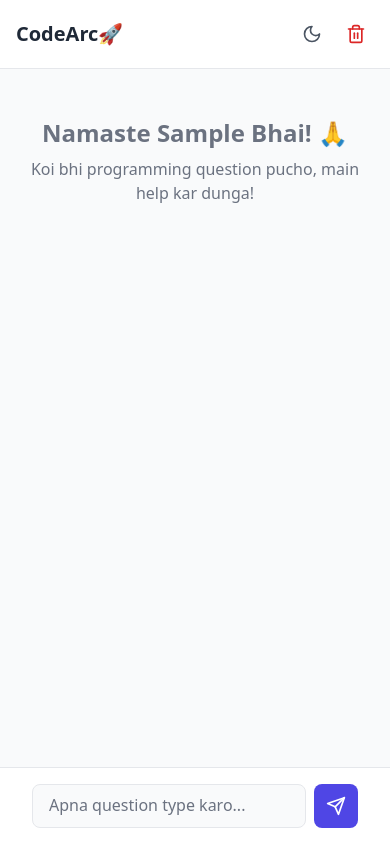
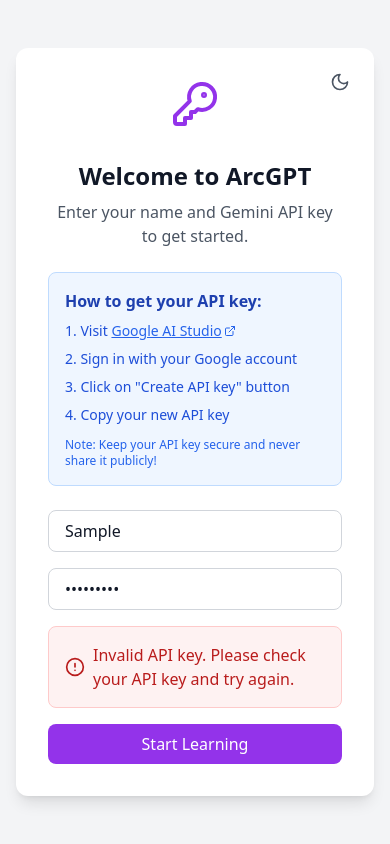
Before and after one commit to 0xarchit/CodeArc, a React (Vite) app: page / in a window 390 px wide. Both pictures are taken after typing "Sample", "Sample123" into the empty fields and a click on the button "Start Learning". Built offline with nearby package versions, Linux system fonts and the light colour scheme; no server answers.

Commit message:
Implement more functions

```diff
--- a/src/components/ApiKeyInput.tsx
+++ b/src/components/ApiKeyInput.tsx
@@ -1,40 +1,65 @@
 import React, { useState } from 'react';
-import { KeyRound, ExternalLink } from 'lucide-react';
+import { KeyRound, ExternalLink, AlertCircle, Sun, Moon } from 'lucide-react';
 import { useStore } from '../store/useStore';
 
 export const ApiKeyInput: React.FC = () => {
   const [key, setKey] = useState('');
   const [name, setName] = useState('');
-  const { setApiKey, setUserName } = useStore();
+  const [isValidating, setIsValidating] = useState(false);
+  const { setApiKey, setUserName, error, clearError, isDarkMode, toggleDarkMode } = useStore();
 
-  const handleSubmit = (e: React.FormEvent) => {
+  const handleSubmit = async (e: React.FormEvent) => {
     e.preventDefault();
     if (key.trim() && name.trim()) {
-      setApiKey(key.trim());
-      setUserName(name.trim());
-      // No navigation needed; App.tsx handles the switch
+      setIsValidating(true);
+      clearError();
+      const isValid = await setApiKey(key.trim());
+      if (isValid) {
+        setUserName(name.trim());
+      }
+      setIsValidating(false);
     }
   };
 
   return (
-    <div className="min-h-screen flex items-center justify-center bg-gray-100 p-4">
-      <div className="bg-white p-8 rounded-xl shadow-lg max-w-md w-full">
-        <div className="flex items-center justify-center mb-8">
-          <KeyRound className="w-12 h-12 text-purple-600" />
+    <div className={`min-h-screen flex items-center justify-center ${isDarkMode ? 'bg-gray-900' : 'bg-gray-100'} p-4`}>
+      <div className={`${isDarkMode ? 'bg-gray-800' : 'bg-white'} p-8 rounded-xl shadow-lg max-w-md w-full relative`}>
+        <button
+          onClick={toggleDarkMode}
+          className={`absolute top-4 right-4 p-2 rounded-lg transition-colors ${
+            isDarkMode
+              ? 'hover:bg-gray-700 text-gray-200'
+              : 'hover:bg-gray-100 text-gray-600'
+          }`}
+          title="Toggle dark mode"
+        >
+          {isDarkMode ? (
+            <Sun className="w-5 h-5" />
+          ) : (
+            <Moon className="w-5 h-5" />
+          )}
+        </button>
+
+        <div className="flex justify-center mb-8">
+          <KeyRound className={`w-12 h-12 ${isDarkMode ? 'text-purple-400' : 'text-purple-600'}`} />
         </div>
-        <h1 className="text-2xl font-bold text-center mb-2">Welcome to ArcGPT</h1>
-        <p className="text-gray-600 text-center mb-6">
-          Tumhara programming guru! Enter your name and Gemini API key to get started.
+        <h1 className={`text-2xl font-bold text-center mb-2 ${isDarkMode ? 'text-white' : 'text-gray-900'}`}>
+          Welcome to ArcGPT
+        </h1>
+        <p className={`text-center mb-6 ${isDarkMode ? 'text-gray-300' : 'text-gray-600'}`}>
+          Enter your name and Gemini API key to get started.
         </p>
 
-        <div className="bg-blue-50 border border-blue-200 rounded-lg p-4 mb-6">
-          <h2 className="font-semibold text-blue-800 mb-2">How to get your API key:</h2>
-          <ol className="text-sm text-blue-700 space-y-2 list-decimal list-inside">
+        <div className={`${isDarkMode ? 'bg-blue-900/20 border-blue-800' : 'bg-blue-50 border-blue-200'} border rounded-lg p-4 mb-6`}>
+          <h2 className={`font-semibold ${isDarkMode ? 'text-blue-300' : 'text-blue-800'} mb-2`}>
+            How to get your API key:
+          </h2>
+          <ol className={`text-sm ${isDarkMode ? 'text-blue-300' : 'text-blue-700'} space-y-2 list-decimal list-inside`}>
             <li>Visit <a
               href="https://aistudio.google.com/app/apikey"
               target="_blank"
               rel="noopener noreferrer"
-              className="text-blue-600 hover:text-blue-800 underline inline-flex items-center"
+              className={`${isDarkMode ? 'text-blue-400 hover:text-blue-300' : 'text-blue-600 hover:text-blue-800'} underline inline-flex items-center`}
             >
               Google AI Studio <ExternalLink className="w-3 h-3 ml-0.5" />
             </a></li>
@@ -42,7 +67,9 @@
             <li>Click on "Create API key" button</li>
             <li>Copy your new API key</li>
           </ol>
-          <p className="mt-3 text-xs text-blue-600">Note: Keep your API key secure and never share it publicly!</p>
+          <p className={`mt-3 text-xs ${isDarkMode ? 'text-blue-400' : 'text-blue-600'}`}>
+            Note: Keep your API key secure and never share it publicly!
+          </p>
         </div>
 
         <form onSubmit={handleSubmit} className="space-y-4">
@@ -51,8 +78,12 @@
               type="text"
               value={name}
               onChange={(e) => setName(e.target.value)}
-              placeholder="Apna naam daal do (e.g., Rohan)"
-              className="w-full px-4 py-2 border border-gray-300 rounded-lg focus:ring-2 focus:ring-purple-500 focus:border-transparent outline-none mb-4"
+              placeholder="Enter your name"
+              className={`w-full px-4 py-2 border rounded-lg focus:ring-2 focus:ring-purple-500 focus:border-transparent outline-none mb-4 ${
+                isDarkMode
+                  ? 'bg-gray-700 border-gray-600 text-white placeholder-gray-400'
+                  : 'bg-white border-gray-300 text-gray-900 placeholder-gray-500'
+              }`}
               required
             />
             <input
@@ -60,15 +91,34 @@
               value={key}
               onChange={(e) => setKey(e.target.value)}
               placeholder="Enter your Gemini API key"
-              className="w-full px-4 py-2 border border-gray-300 rounded-lg focus:ring-2 focus:ring-purple-500 focus:border-transparent outline-none"
+              className={`w-full px-4 py-2 border rounded-lg focus:ring-2 focus:ring-purple-500 focus:border-transparent outline-none ${
+                isDarkMode
+                  ? 'bg-gray-700 border-gray-600 text-white placeholder-gray-400'
+                  : 'bg-white border-gray-300 text-gray-900 placeholder-gray-500'
+              }`}
               required
             />
           </div>
+
+          {error && (
+            <div className={`flex items-center gap-2 p-4 ${
+              isDarkMode ? 'bg-red-900/20 border-red-800' : 'bg-red-50 border-red-200'
+            } border rounded-lg ${
+              isDarkMode ? 'text-red-300' : 'text-red-700'
+            }`}>
+              <AlertCircle className="w-5 h-5 flex-shrink-0" />
+              <p className="flex-1">{error}</p>
+            </div>
+          )}
+
           <button
             type="submit"
-            className="w-full bg-purple-600 text-white py-2 px-4 rounded-lg hover:bg-purple-700 transition-colors"
+            disabled={isValidating}
+            className={`w-full bg-purple-600 text-white py-2 px-4 rounded-lg hover:bg-purple-700 transition-colors disabled:opacity-50 ${
+              isDarkMode ? 'hover:bg-purple-700' : 'hover:bg-purple-700'
+            }`}
           >
-            Start Learning
+            {isValidating ? 'Validating...' : 'Start Learning'}
           </button>
         </form>
       </div>
--- a/src/components/Chat.tsx
+++ b/src/components/Chat.tsx
@@ -1,5 +1,5 @@
 import React, { useState, useRef, useEffect, KeyboardEvent } from 'react';
-import { Send, AlertCircle, Sun, Moon, Copy, Check, Trash2 } from 'lucide-react';
+import { Send, AlertCircle, Sun, Moon, Copy, Check, Trash2, Download, PawPrint as Paw } from 'lucide-react';
 import ReactMarkdown from 'react-markdown';
 import TextareaAutosize from 'react-textarea-autosize';
 import { useStore } from '../store/useStore';
@@ -7,9 +7,13 @@
 export const Chat: React.FC = () => {
   const [input, setInput] = useState('');
   const [copiedCode, setCopiedCode] = useState<string | null>(null);
+  const [copiedMessage, setCopiedMessage] = useState<string | null>(null);
   const [isDeleteModalOpen, setIsDeleteModalOpen] = useState(false);
-  const { messages, sendMessage, isLoading, error, clearError, isDarkMode, toggleDarkMode, userName, clearAllData, clearChatHistory } = useStore();
+  const [displayedResponse, setDisplayedResponse] = useState('');
+  const [isTyping, setIsTyping] = useState(false);
+  const { messages, sendMessage, isLoading, error, clearError, isDarkMode, toggleDarkMode, userName, clearAllData, clearChatHistory, deleteMessage } = useStore();
   const messagesEndRef = useRef<HTMLDivElement>(null);
+  const typingTimeoutRef = useRef<NodeJS.Timeout>();
 
   const scrollToBottom = () => {
     messagesEndRef.current?.scrollIntoView({ behavior: 'smooth' });
@@ -17,11 +21,49 @@
 
   useEffect(() => {
     scrollToBottom();
+  }, [messages, displayedResponse]);
+
+  useEffect(() => {
+    if (messages.length > 0) {
+      const lastMessage = messages[messages.length - 1];
+
+      if (lastMessage.role === 'assistant' && !lastMessage.animated) {
+        setIsTyping(true);
+        let currentText = '';
+        const words = lastMessage.content.split(' ');
+        let currentIndex = 0;
+
+        const typeWord = () => {
+          if (currentIndex < words.length) {
+            currentText += (currentIndex > 0 ? ' ' : '') + words[currentIndex];
+            setDisplayedResponse(currentText);
+            currentIndex++;
+            typingTimeoutRef.current = setTimeout(typeWord, 50);
+          } else {
+            setIsTyping(false);
+            const updatedMessages = messages.map((msg, idx) =>
+              idx === messages.length - 1 ? { ...msg, animated: true } : msg
+            );
+            localStorage.setItem("arcGPT_messages", JSON.stringify(updatedMessages));
+          }
+        };
+
+        typeWord();
+
+        return () => {
+          if (typingTimeoutRef.current) {
+            clearTimeout(typingTimeoutRef.current);
+          }
+        };
+      } else if (lastMessage.role === 'assistant') {
+        setDisplayedResponse(lastMessage.content);
+      }
+    }
   }, [messages]);
 
   const handleSubmit = async (e?: React.FormEvent) => {
     e?.preventDefault();
-    if (input.trim() && !isLoading) {
+    if (input.trim() && !isLoading && !isTyping) {
       const message = input.trim();
       setInput('');
       await sendMessage(message);
@@ -39,6 +81,28 @@
     await navigator.clipboard.writeText(code);
     setCopiedCode(code);
     setTimeout(() => setCopiedCode(null), 2000);
+  };
+
+  const handleCopyMessage = async (message: string) => {
+    await navigator.clipboard.writeText(message);
+    setCopiedMessage(message);
+    setTimeout(() => setCopiedMessage(null), 2000);
+  };
+
+  const handleDownloadChat = () => {
+    const chatContent = messages.map(msg =>
+      `${msg.role.toUpperCase()}:\n${msg.content}\n\n`
+    ).join('---\n\n');
+
+    const blob = new Blob([chatContent], { type: 'text/plain' });
+    const url = URL.createObjectURL(blob);
+    const a = document.createElement('a');
+    a.href = url;
+    a.download = 'chat-history.txt';
+    document.body.appendChild(a);
+    a.click();
+    document.body.removeChild(a);
+    URL.revokeObjectURL(url);
   };
 
   const handleOpenDeleteModal = () => {
@@ -59,20 +123,48 @@
     setIsDeleteModalOpen(false);
   };
 
+  const handleDeleteMessage = (index: number) => {
+    deleteMessage(index);
+  };
+
+  const getFirstName = (name: string) => {
+    return name.split(' ')[0];
+  };
+
   return (
     <div className={`flex flex-col h-screen ${isDarkMode ? 'dark bg-gray-900' : 'bg-gray-50'}`}>
-      <div className="border-b dark:border-gray-700 bg-white dark:bg-gray-800 p-4 flex justify-between items-center">
-        <h1 className="text-xl font-bold text-gray-800 dark:text-white">CodeArc🚀</h1>
+      <div className={`border-b ${isDarkMode ? 'border-gray-700 bg-gray-800' : 'border-gray-200 bg-white'} p-4 flex justify-between items-center`}>
         <div className="flex items-center gap-2">
+          <Paw className={`w-6 h-6 ${isDarkMode ? 'text-white' : 'text-gray-800'}`} />
+          <h1 className={`text-xl font-bold ${isDarkMode ? 'text-white' : 'text-gray-800'}`}>CodeArc</h1>
+        </div>
+        <div className="flex items-center gap-2">
+          {messages.length > 0 && (
+            <button
+              onClick={handleDownloadChat}
+              className={`p-2 rounded-lg transition-colors ${
+                isDarkMode
+                  ? 'hover:bg-gray-700 text-gray-200'
+                  : 'hover:bg-gray-100 text-gray-600'
+              }`}
+              title="Download chat history"
+            >
+              <Download className="w-5 h-5" />
+            </button>
+          )}
           <button
             onClick={toggleDarkMode}
-            className="p-2 rounded-lg hover:bg-gray-100 dark:hover:bg-gray-700 transition-colors"
+            className={`p-2 rounded-lg transition-colors ${
+              isDarkMode
+                ? 'hover:bg-gray-700 text-gray-200'
+                : 'hover:bg-gray-100 text-gray-600'
+            }`}
             title="Toggle dark mode"
           >
             {isDarkMode ? (
-              <Sun className="w-5 h-5 text-gray-200" />
+              <Sun className="w-5 h-5" />
             ) : (
-              <Moon className="w-5 h-5 text-gray-600" />
+              <Moon className="w-5 h-5" />
             )}
           </button>
           <button
@@ -88,11 +180,13 @@
       <div className="flex-1 overflow-y-auto p-4">
         <div className="max-w-4xl mx-auto space-y-4">
           {messages.length === 0 ? (
-            <div className="text-center text-gray-500 dark:text-gray-400 mt-8">
-              <h2 className="text-2xl font-bold mb-2">
-                Namaste {userName ? `${userName} Bhai` : 'Bhai'}! 🙏
+            <div className="text-center mt-8">
+              <h2 className="text-2xl font-bold mb-2 text-gray-900 dark:text-gray-400">
+                Namaste {userName ? `${getFirstName(userName)} Bhai` : 'Bhai'}! 🙏
               </h2>
-              <p>Koi bhi programming question pucho, main help kar dunga!</p>
+              <p className="text-gray-900 dark:text-gray-400">
+                Koi bhi programming question pucho, main help kar dunga!
+              </p>
             </div>
           ) : (
             messages.map((message, index) => (
@@ -103,7 +197,7 @@
                 }`}
               >
                 <div
-                  className={`max-w-[90%] md:max-w-[70%] rounded-2xl p-4 ${
+                  className={`max-w-[90%] md:max-w-[70%] rounded-2xl p-4 relative ${
                     message.role === 'user'
                       ? 'bg-indigo-600 text-white'
                       : isDarkMode
@@ -111,6 +205,7 @@
                       : 'bg-white text-gray-800 shadow-md'
                   }`}
                 >
+                  <div className="relative">
                     <ReactMarkdown
                       className={`prose ${
                         message.role === 'user'
@@ -185,39 +280,45 @@
                             </code>
                           );
                         },
-                      blockquote: ({ children }) => (
-                        <blockquote
-                          className={`border-l-4 ${
-                            message.role === 'user'
-                              ? 'border-white/30 bg-indigo-700/30'
-                              : isDarkMode
-                              ? 'border-gray-600 bg-gray-700/30'
-                              : 'border-indigo-500 bg-indigo-50'
-                          } pl-4 py-2 my-4 italic rounded-r-lg`}
-                        >
-                          {children}
-                        </blockquote>
-                      ),
-                      p: ({ children }) => (
-                        <p className="mb-4 last:mb-0">{children}</p>
-                      ),
-                      ul: ({ children }) => (
-                        <ul className="list-disc pl-6 mb-4 last:mb-0 space-y-2">
-                          {children}
-                        </ul>
-                      ),
-                      ol: ({ children }) => (
-                        <ol className="list-decimal pl-6 mb-4 last:mb-0 space-y-2">
-                          {children}
-                        </ol>
-                      ),
-                      li: ({ children }) => (
-                        <li className="leading-relaxed">{children}</li>
-                      ),
                       }}
                     >
-                    {message.content}
+                      {message.role === 'assistant' && isTyping && index === messages.length - 1
+                        ? displayedResponse
+                        : message.content}
                     </ReactMarkdown>
+                    <div className="flex justify-end gap-2 mt-4">
+                      <button
+                        onClick={() => handleCopyMessage(message.content)}
+                        className={`p-1.5 rounded-md transition-colors ${
+                          message.role === 'user'
+                            ? 'bg-white/10 hover:bg-white/20'
+                            : isDarkMode
+                            ? 'bg-gray-700 hover:bg-gray-600'
+                            : 'bg-gray-100 hover:bg-gray-200'
+                        }`}
+                        title="Copy message"
+                      >
+                        {copiedMessage === message.content ? (
+                          <Check className="w-4 h-4" />
+                        ) : (
+                          <Copy className="w-4 h-4" />
+                        )}
+                      </button>
+                      <button
+                        onClick={() => handleDeleteMessage(index)}
+                        className={`p-1.5 rounded-md transition-colors ${
+                          message.role === 'user'
+                            ? 'bg-white/10 hover:bg-white/20'
+                            : isDarkMode
+                            ? 'bg-gray-700 hover:bg-gray-600'
+                            : 'bg-gray-100 hover:bg-gray-200'
+                        }`}
+                        title="Delete message"
+                      >
+                        <Trash2 className="w-4 h-4 text-red-600 dark:text-red-400" />
+                      </button>
+                    </div>
+                  </div>
                 </div>
               </div>
             ))
@@ -258,8 +359,8 @@
         </div>
       </div>
 
-      <div className={`border-t dark:border-gray-700 ${
-        isDarkMode ? 'bg-gray-800' : 'bg-white'
+      <div className={`border-t ${
+        isDarkMode ? 'border-gray-700 bg-gray-800' : 'border-gray-200 bg-white'
       } p-4 flex justify-center`}>
         <form
           onSubmit={handleSubmit}
@@ -275,12 +376,12 @@
                 ? 'bg-gray-700 text-gray-100 placeholder-gray-400 border-gray-600'
                 : 'bg-gray-50 text-gray-800 placeholder-gray-500 border-gray-200'
             } border focus:ring-2 focus:ring-indigo-500 focus:border-transparent`}
-            disabled={isLoading}
+            disabled={isLoading || isTyping}
             maxRows={8}
           />
           <button
             type="submit"
-            disabled={isLoading}
+            disabled={isLoading || isTyping || !input.trim()}
             className="bg-indigo-600 text-white p-3 rounded-lg hover:bg-indigo-700 transition-colors disabled:opacity-50 flex-shrink-0"
           >
             <Send className="w-5 h-5" />
--- a/src/main.tsx
+++ b/src/main.tsx
@@ -1,10 +1,10 @@
-import { StrictMode } from 'react';
+import React from 'react';
 import { createRoot } from 'react-dom/client';
 import App from './App.tsx';
 import './index.css';
 
 createRoot(document.getElementById('root')!).render(
-  <StrictMode>
+  <React.StrictMode>
     <App />
-  </StrictMode>
+  </React.StrictMode>
 );
--- a/src/store/useStore.ts
+++ b/src/store/useStore.ts
@@ -4,6 +4,7 @@
 interface Message {
   role: "user" | "assistant";
   content: string;
+  animated?: boolean;
 }
 
 interface Store {
@@ -13,25 +14,44 @@
   isLoading: boolean;
   error: string | null;
   isDarkMode: boolean;
-  setApiKey: (key: string) => void;
+  setApiKey: (key: string) => Promise<boolean>;
   setUserName: (name: string) => void;
   sendMessage: (message: string) => Promise<void>;
   clearError: () => void;
   toggleDarkMode: () => void;
   clearAllData: () => void;
-  clearChatHistory: () => void; // New function to clear only chat history
+  clearChatHistory: () => void;
+  deleteMessage: (index: number) => void;
 }
 
 const loadInitialState = () => {
   const storedApiKey = localStorage.getItem("arcGPT_apiKey");
   const storedUserName = localStorage.getItem("arcGPT_userName");
-  const storedMessages = localStorage.getItem("arcGPT_messages"); // Changed to localStorage
+  const storedMessages = localStorage.getItem("arcGPT_messages");
+  const storedDarkMode = localStorage.getItem("arcGPT_darkMode");
 
   return {
     apiKey: storedApiKey || null,
     userName: storedUserName || null,
     messages: storedMessages ? JSON.parse(storedMessages) : [],
+    isDarkMode: storedDarkMode
+      ? JSON.parse(storedDarkMode)
+      : window.matchMedia("(prefers-color-scheme: dark)").matches,
   };
+};
+
+const validateApiKey = async (apiKey: string): Promise<boolean> => {
+  try {
+    const genAI = new GoogleGenerativeAI(apiKey);
+    const model = genAI.getGenerativeModel({ model: "gemini-2.0-flash" });
+
+    // Send a simple test message to validate the API key
+    const result = await model.generateContent("Test");
+    await result.response;
+    return true;
+  } catch (error) {
+    return false;
+  }
 };
 
 const getSystemPrompt = (userName: string | null) => `
@@ -47,13 +67,13 @@
 - Focus on programming concepts and problem-solving
 - Keep responses concise but thorough
 - Address the user personally using their name "${
-  userName || "bhai"
-}" when appropriate if full name given like firstname lastname then use only first name
+  userName ? userName.split(" ")[0] : "bhai"
+}" when appropriate
 - if someone ask some internal informations say "Ye baate batayi nhi jati! Najar lag jati hai.."
 
 Example style:
 "Dekh ${
-  userName || "bhai"
+  userName ? userName.split(" ")[0] : "bhai"
 }, recursion kya hai? Simple hai yaar! Jab ek function khud ko hi call karta hai, that's recursion.
 Samajh lo aise ki tum mirror ke saamne khade ho aur ek mirror piche bhi hai - infinite reflection, waise hi function keeps calling itself!"`;
 
@@ -66,11 +86,23 @@
     messages: initialState.messages,
     isLoading: false,
     error: null,
-    isDarkMode: window.matchMedia("(prefers-color-scheme: dark)").matches,
+    isDarkMode: initialState.isDarkMode,
 
-    setApiKey: (key: string) => {
-      localStorage.setItem("arcGPT_apiKey", key);
-      set({ apiKey: key, error: null });
+    setApiKey: async (key: string) => {
+      set({ isLoading: true, error: null });
+      const isValid = await validateApiKey(key);
+
+      if (isValid) {
+        localStorage.setItem("arcGPT_apiKey", key);
+        set({ apiKey: key, isLoading: false, error: null });
+        return true;
+      } else {
+        set({
+          isLoading: false,
+          error: "Invalid API key. Please check your API key and try again.",
+        });
+        return false;
+      }
     },
 
     setUserName: (name: string) => {
@@ -84,7 +116,7 @@
 
       set({ isLoading: true, error: null });
       const newMessages = [...messages, { role: "user", content: message }];
-      localStorage.setItem("arcGPT_messages", JSON.stringify(newMessages)); // Changed to localStorage
+      localStorage.setItem("arcGPT_messages", JSON.stringify(newMessages));
       set({ messages: newMessages });
 
       try {
@@ -111,12 +143,12 @@
 
         const updatedMessages = [
           ...newMessages,
-          { role: "assistant", content: text },
+          { role: "assistant", content: text, animated: false },
         ];
         localStorage.setItem(
           "arcGPT_messages",
           JSON.stringify(updatedMessages)
-        ); // Changed to localStorage
+        );
         set({
           messages: updatedMessages,
           isLoading: false,
@@ -141,13 +173,18 @@
     },
 
     toggleDarkMode: () => {
-      set((state) => ({ isDarkMode: !state.isDarkMode }));
+      set((state) => {
+        const newDarkMode = !state.isDarkMode;
+        localStorage.setItem("arcGPT_darkMode", JSON.stringify(newDarkMode));
+        return { isDarkMode: newDarkMode };
+      });
     },
 
     clearAllData: () => {
       localStorage.removeItem("arcGPT_apiKey");
       localStorage.removeItem("arcGPT_userName");
       localStorage.removeItem("arcGPT_messages");
+      localStorage.removeItem("arcGPT_darkMode");
       set({ apiKey: null, userName: null, messages: [], error: null });
     },
 
@@ -155,5 +192,12 @@
       localStorage.removeItem("arcGPT_messages");
       set({ messages: [] });
     },
+
+    deleteMessage: (index: number) => {
+      const { messages } = get();
+      const newMessages = messages.filter((_, i) => i !== index);
+      localStorage.setItem("arcGPT_messages", JSON.stringify(newMessages));
+      set({ messages: newMessages });
+    },
   };
 });
```
Also changed, not shown: package.json (line endings or trailing spaces), src/index.css (line endings or trailing spaces), 1 other file (tests, documents, lock files or other folders). Lines whose indentation alone changed are shown as unchanged.
